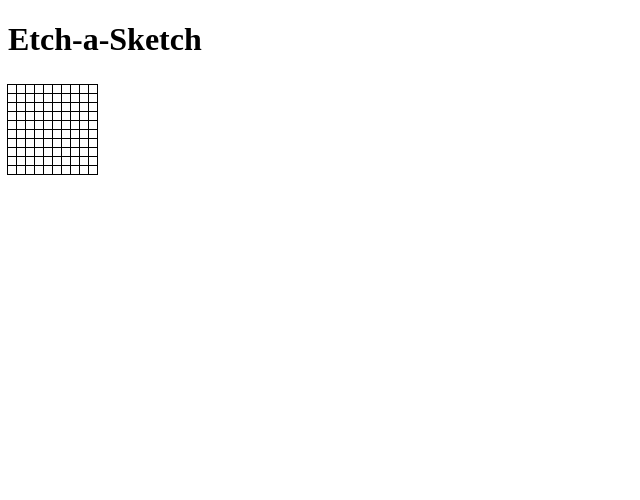
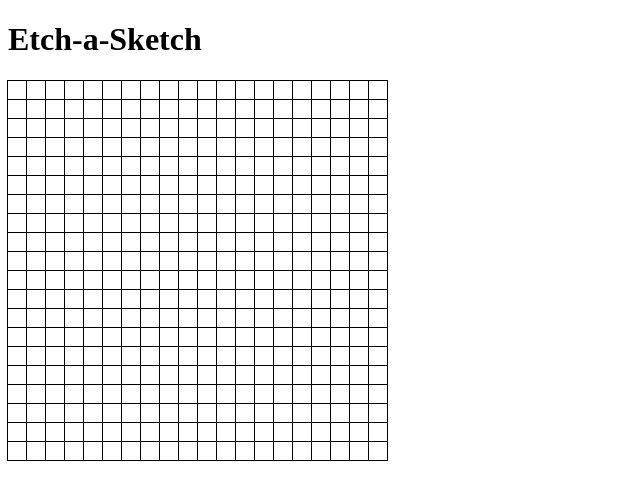
Before and after one commit to BryanGK/etch-a-sketch, a plain HTML site: page index.html in a window 1280 px wide. Shown: the whole page, without its empty margins (0-640 px from the left). Drawn offline with Linux system fonts and the light colour scheme.

```diff
--- a/script.js
+++ b/script.js
@@ -1,4 +1,6 @@
 const container = document.querySelector('#container');
+
+
 
 
 function makeGrid(size) {
@@ -16,9 +18,17 @@
     }
 }
 
+
+
 // function setGridSize(size) {
 //     container.style.gridTemplateColumns = `repeat(${size}, 1fr)`;
 // }
 
 // setGridSize(5);
-makeGrid(10);
+makeGrid(20);
+
+const pixel = document.querySelectorAll('div');
+
+pixel.addEventListener('click', () => {
+    pixel.forEach
+});
--- a/style.css
+++ b/style.css
@@ -1,6 +1,6 @@
 .grid {
-    width: 10px;
-    height: 10px;
+    width: 20px;
+    height: 20px;
     margin-left: -1px;
     display: inline-block;
 }
@@ -10,7 +10,16 @@
 }
 
 .row {
-    margin-bottom: -9px;
+    margin-bottom: -5px;
 
 
 }
+
+#container {
+    width: 400px;
+    height: 400px;
+}
+
+.hover {
+    background-color: black;
+}
```
